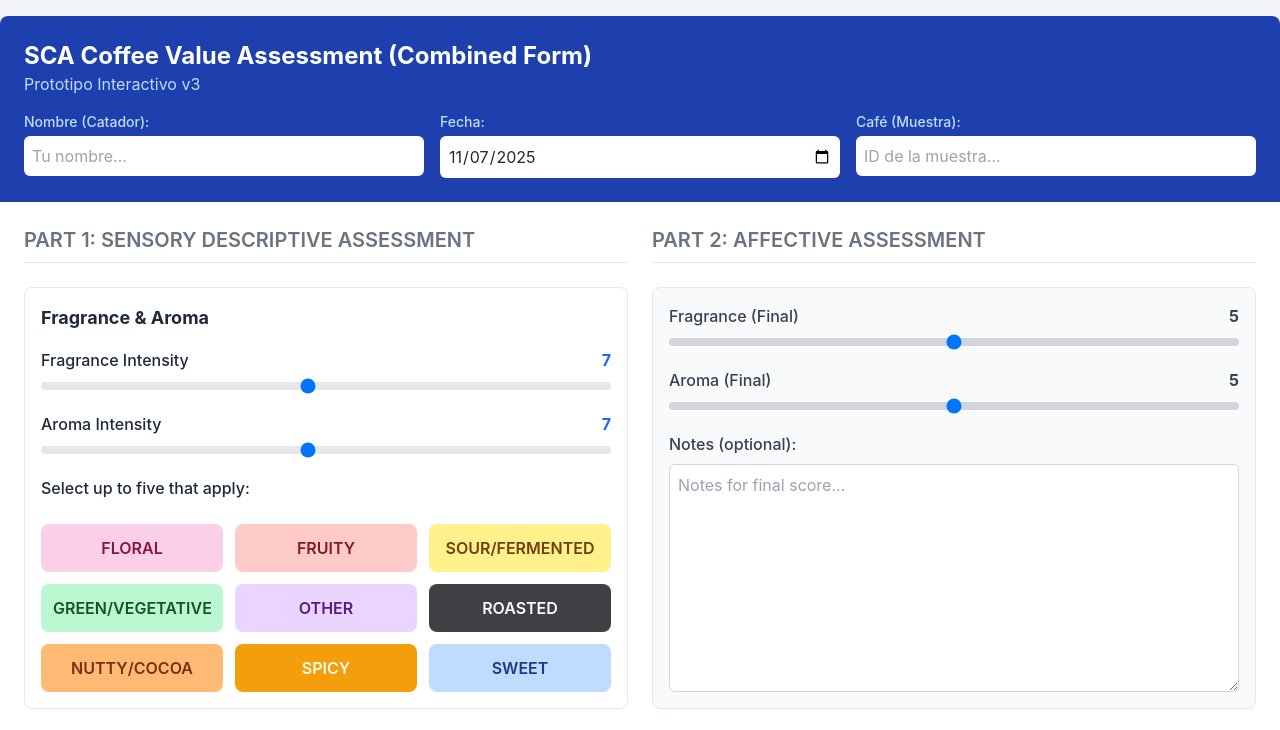
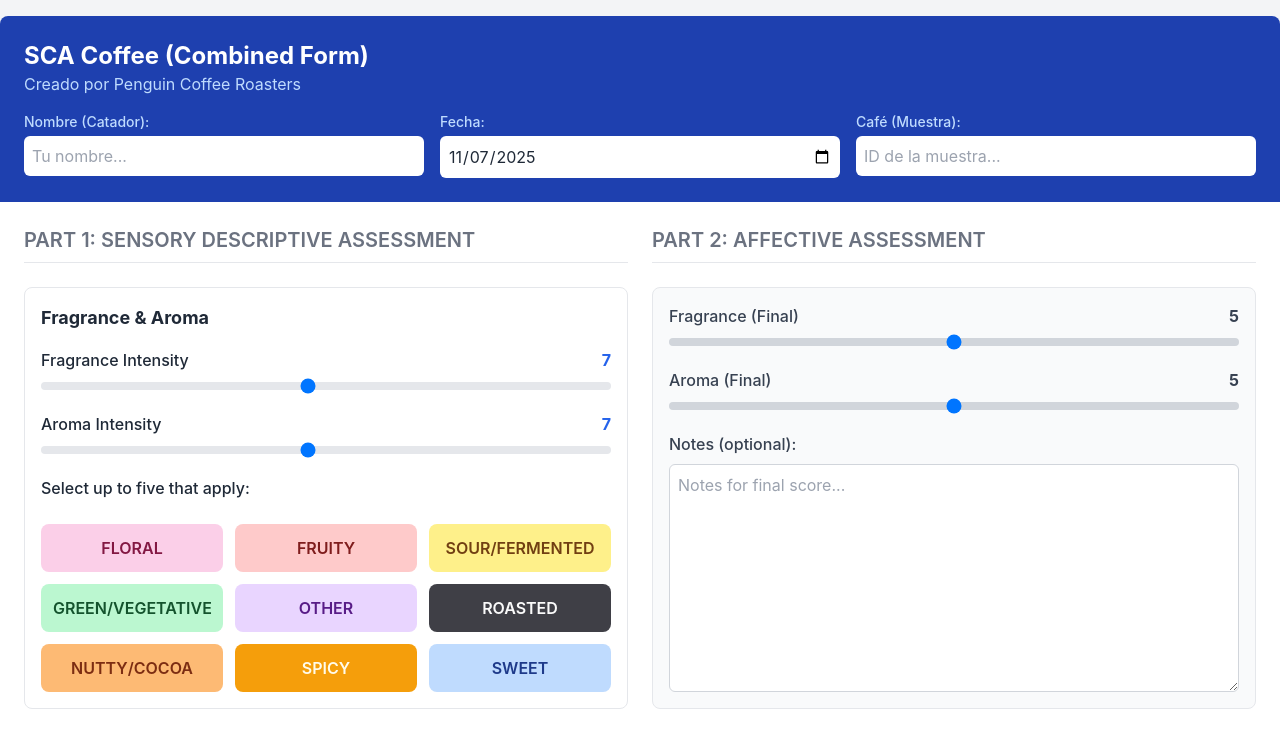
Before and after one commit to imulvihill/CVA_CombinatedForm, a plain HTML site: page index.html in a window 1280 px wide. Shown: the top 730 px of the page. Drawn offline with nearby package versions, Linux system fonts and the light colour scheme.

Commit message:
Update index.html

```diff
--- a/index.html
+++ b/index.html
@@ -60,8 +60,8 @@
 
         <!-- Cabecera (con campos de catador) -->
         <header class="p-6 bg-blue-800 text-white rounded-t-lg">
-            <h1 class="text-2xl font-bold">SCA Coffee Value Assessment (Combined Form)</h1>
-            <p class="text-blue-200">Prototipo Interactivo v3</p>
+            <h1 class="text-2xl font-bold">SCA Coffee (Combined Form)</h1>
+            <p class="text-blue-200">Creado por Penguin Coffee Roasters</p>
 
             <!-- === NUEVO: Campos de Catador === -->
             <div class="grid grid-cols-1 md:grid-cols-3 gap-4 mt-4">
```
